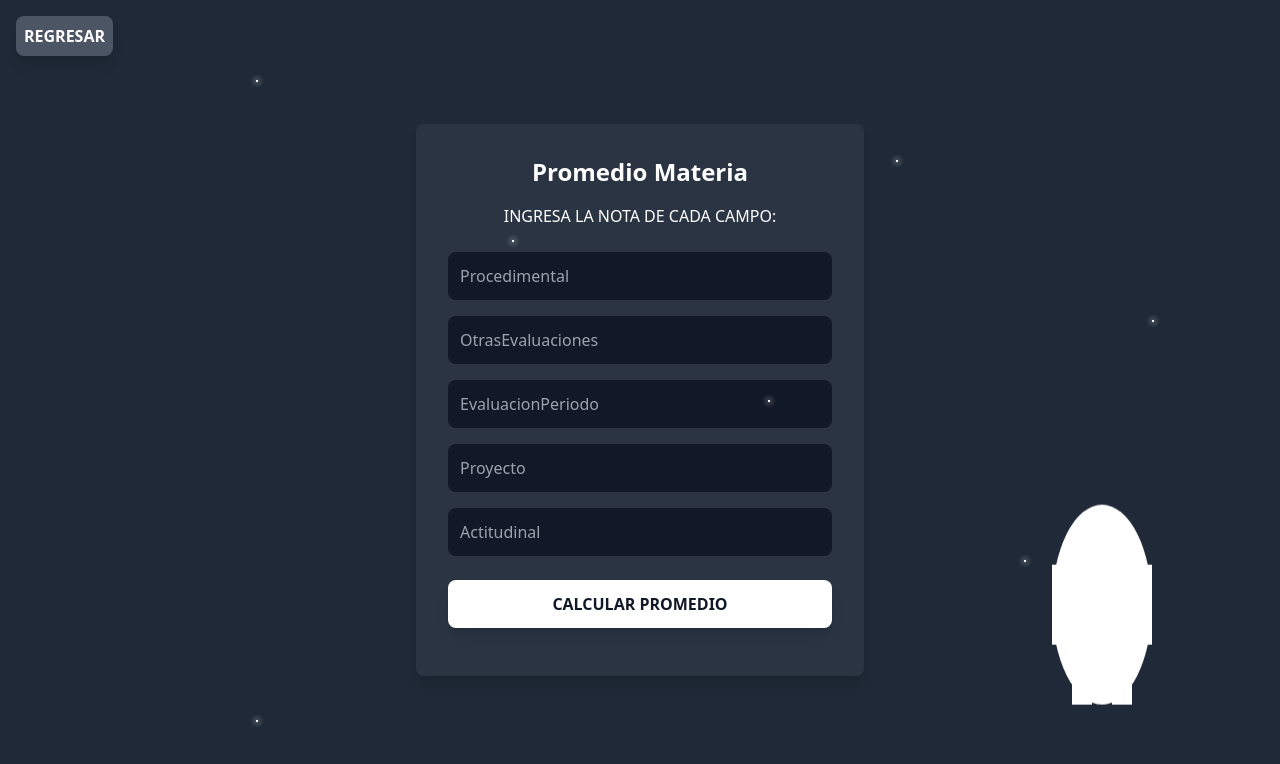
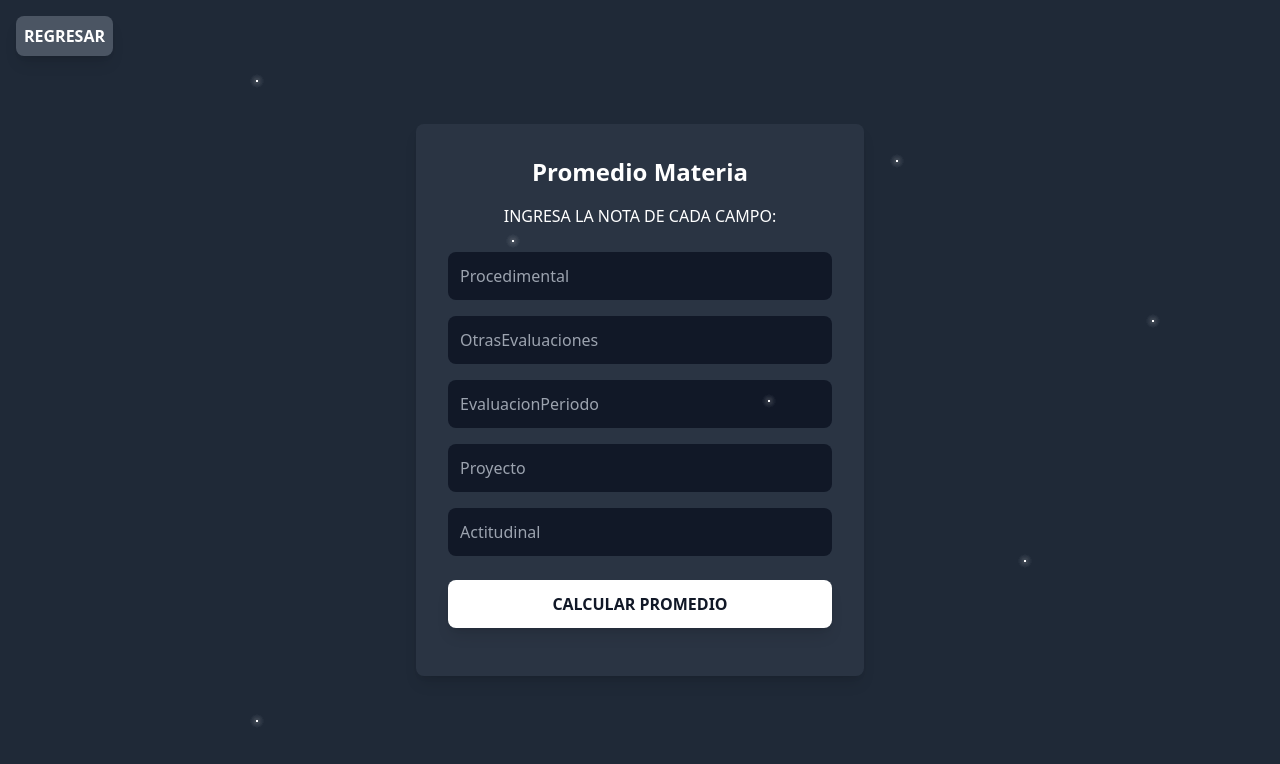
Before and after one commit to DvvSalome/PromediosActualizado2025, a website: page PromedioMateria.html in a window 1280 px wide. Drawn offline with nearby package versions, Linux system fonts and the light colour scheme.

Commit message:
version 4 quitar astronauta

```diff
--- a/PromedioMateria.html
+++ b/PromedioMateria.html
@@ -249,16 +249,6 @@ function cerrarModal() {
         <div class="star star-position6"></div>
         <div class="star star-position7"></div>
     </div>
-    <div data-js="astro" class="astronaut">
-        <div class="head"></div>
-        <div class="arm arm-left"></div>
-        <div class="arm arm-right"></div>
-        <div class="body">
-            <div class="panel"></div>
-        </div>
-        <div class="leg leg-left"></div>
-        <div class="leg leg-right"></div>
-        <div class="schoolbag"></div>
-    </div>
+
 </body>
 </html>
```
